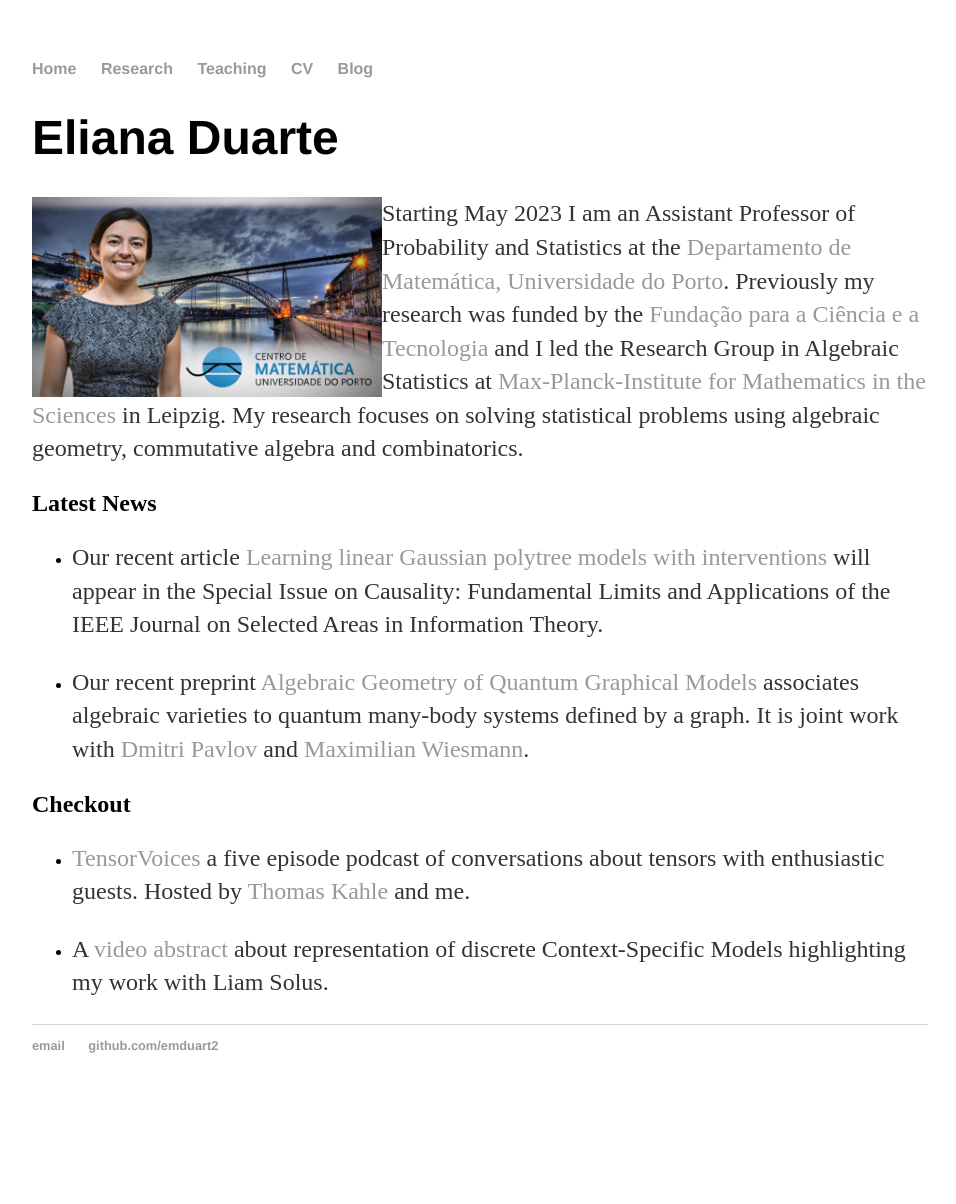
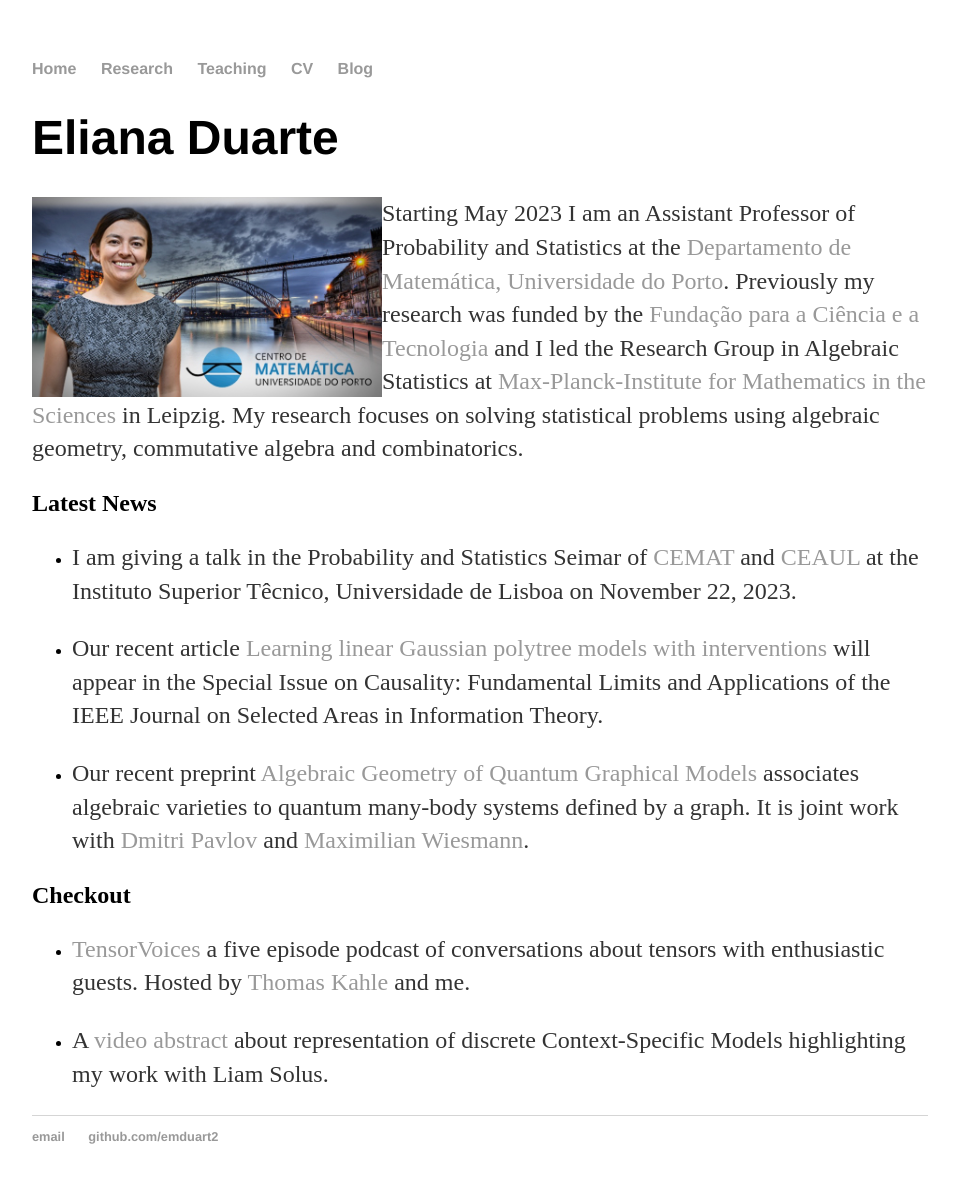
Before and after one commit to emduart2/emduart2.github.io, a Jekyll site: the page built from index.md, in a window 1280 px wide. Shown: the whole page, without its empty margins (160-1116 px from the left). Built offline with Jekyll 4.4.1, drawn with Linux system fonts in a browser that asks for light colours; before the commit the page ends 1113 px from its top, so only the background shows below that.

Commit message:
update on seminar

```diff
--- a/index.md
+++ b/index.md
@@ -13,13 +13,16 @@ Leipzig. My research focuses on solving statistical problems using algebraic geo
 algebra and combinatorics.
 
 ## Latest News
+
+* I am giving a talk  in the Probability and Statistics Seimar of [CEMAT](https://cemat.tecnico.ulisboa.pt/main.php) and [CEAUL](https://ceaul.org/o-centro/) at the Instituto Superior Têcnico, Universidade de Lisboa on November 22, 2023.
+
 * Our recent article [Learning linear Gaussian polytree models with interventions](https://ieeexplore.ieee.org/document/10299801) will appear in the Special Issue on Causality: Fundamental Limits and Applications of the IEEE Journal on Selected Areas in Information Theory.
 
 * Our recent preprint [Algebraic Geometry of Quantum Graphical Models](https://arxiv.org/abs/2308.11538) associates
 algebraic varieties to quantum many-body systems defined by a graph. It is joint work with
 [Dmitri Pavlov](https://dmmpavlov.github.io) and [Maximilian Wiesmann](https://maximilianwiesmann.github.io).
 
-[comment]: I'll be attending the Geometric Science of Information 2023 Conference August 30th to September 1st in St. Malo, France. The session I'm organizing is Computing Geometry and Algebraic Statistics.
+[comment]:# I'll be attending the Geometric Science of Information 2023 Conference August 30th to September 1st in St. Malo, France. The session I'm organizing is Computing Geometry and Algebraic Statistics.
 
 [comment]:## Past News
 [comment]: # * The [Reading Group in Algebraic Statistics](https://emduart2.github.io/2023/03/15/ReadingGroupAstat.html) will meet on May 4th at 1:30pm at MPI-MIS in G3-10. The topic is Graphical Models.
```
